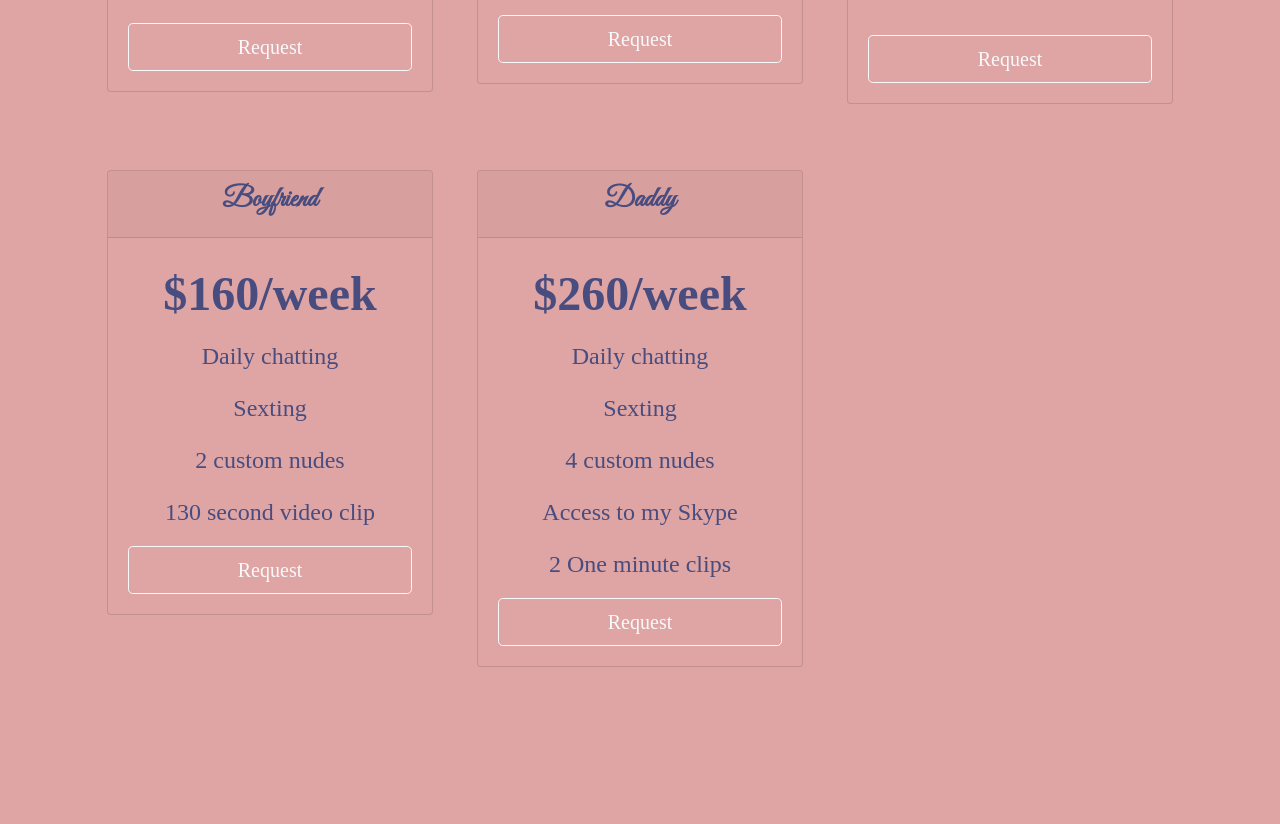
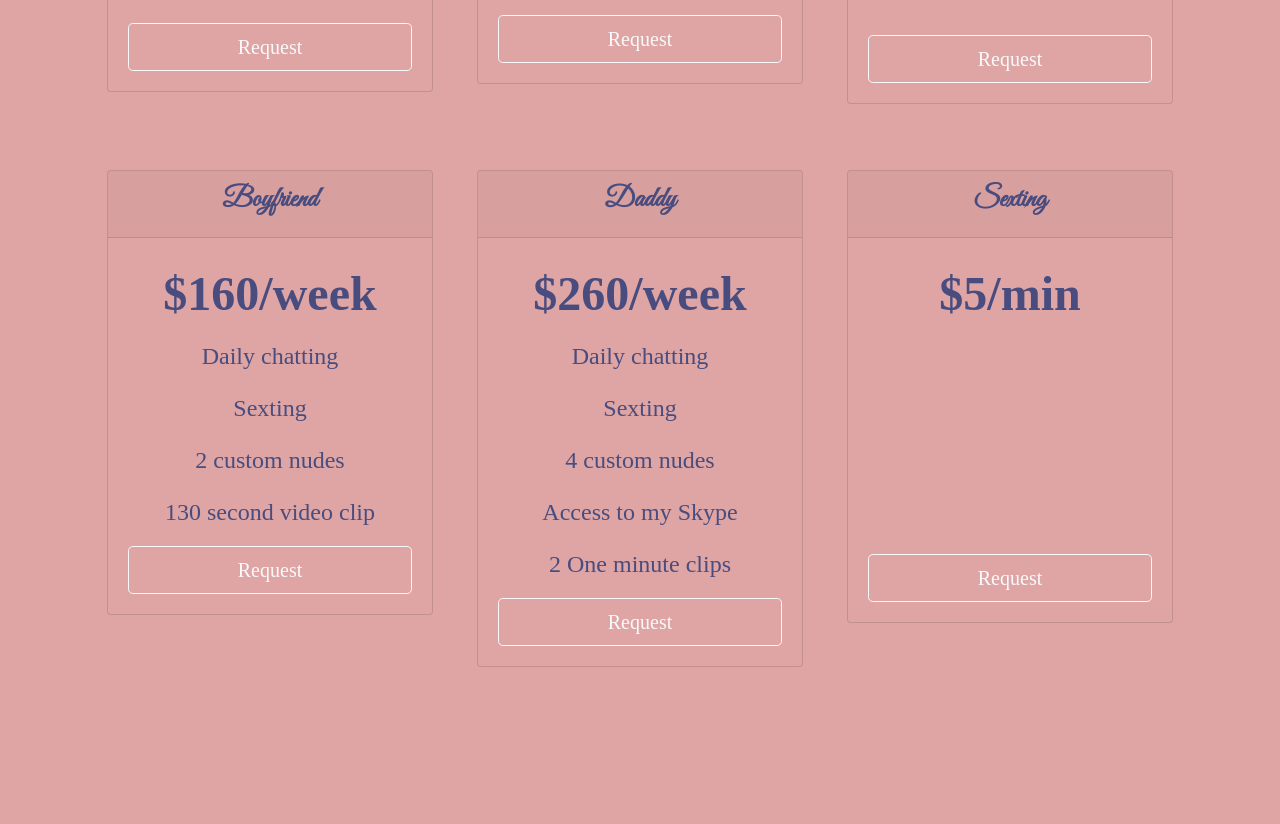
Before and after one commit to anyasimone/home, a plain HTML site: page index.html in a window 1280 px wide. Shown: the part 1640-2464 px from the top of the page. Drawn offline with nearby package versions, Linux system fonts and the light colour scheme.

Commit message:
Update index.html

```diff
--- a/index.html
+++ b/index.html
@@ -148,7 +148,31 @@
 
               </div>
 
+            <div class="pricing-column col-lg-4">
+                <div class="card">
+                  <div class="card-header">
+                    <h3>Sexting</h3>
+                  </div>
+                  <div class="card-body">
+                    <h2 class="price-text">$5/min</h2>
+                    <br>
+                    <br>
+                    <br>
+                    <br>
+                    <br>
+                    <br>
+                    <br>
+                    <br>
+                    <br>
+                    <button type="button" class="btn btn-block btn-outline-light btn-lg" onclick="window.location.href = 'texting-form.html';" >Request</button>
+                  </div>
+
+                </div>
+
+              </div>
             </div>
+
+
 
             </section>
 
```
